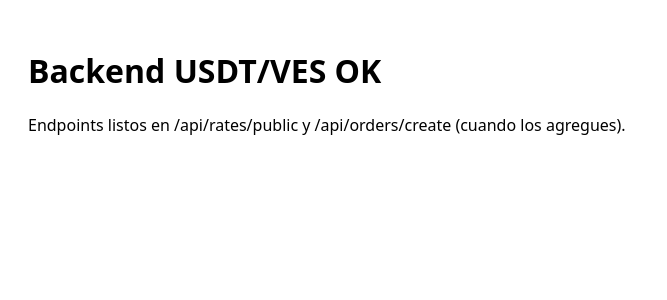
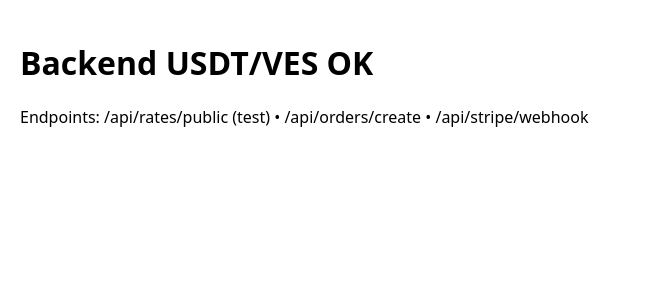
Before and after one commit to digitalnetlc/usdt-ves, a Next.js app: page / in a window 1280 px wide. Shown: the top 300 px of the page, without its empty margins (0-667 px from the left). Built offline with nearby package versions, Linux system fonts and the light colour scheme.

Commit message:
Agregando data

```diff
--- /dev/null
+++ b/app/layout.js
@@ -0,0 +1,14 @@
+export const metadata = {
+  title: 'USDT/VES Backend',
+  description: 'API y backend serverless para el exchange USDT⇄VES',
+};
+
+export default function RootLayout({ children }) {
+  return (
+    <html lang="es">
+      <body style={{ margin: 0, fontFamily: 'system-ui, -apple-system, Segoe UI, Roboto, Arial, sans-serif' }}>
+        {children}
+      </body>
+    </html>
+  );
+}
--- a/app/page.js
+++ b/app/page.js
@@ -1,8 +1,8 @@
 export default function Home() {
   return (
-    <main style={{padding:20,fontFamily:'system-ui'}}>
+    <main style={{ padding: 20 }}>
       <h1>Backend USDT/VES OK</h1>
-      <p>Endpoints listos en /api/rates/public y /api/orders/create (cuando los agregues).</p>
+      <p>Endpoints: /api/rates/public (test) • /api/orders/create • /api/stripe/webhook</p>
     </main>
   );
 }
```
